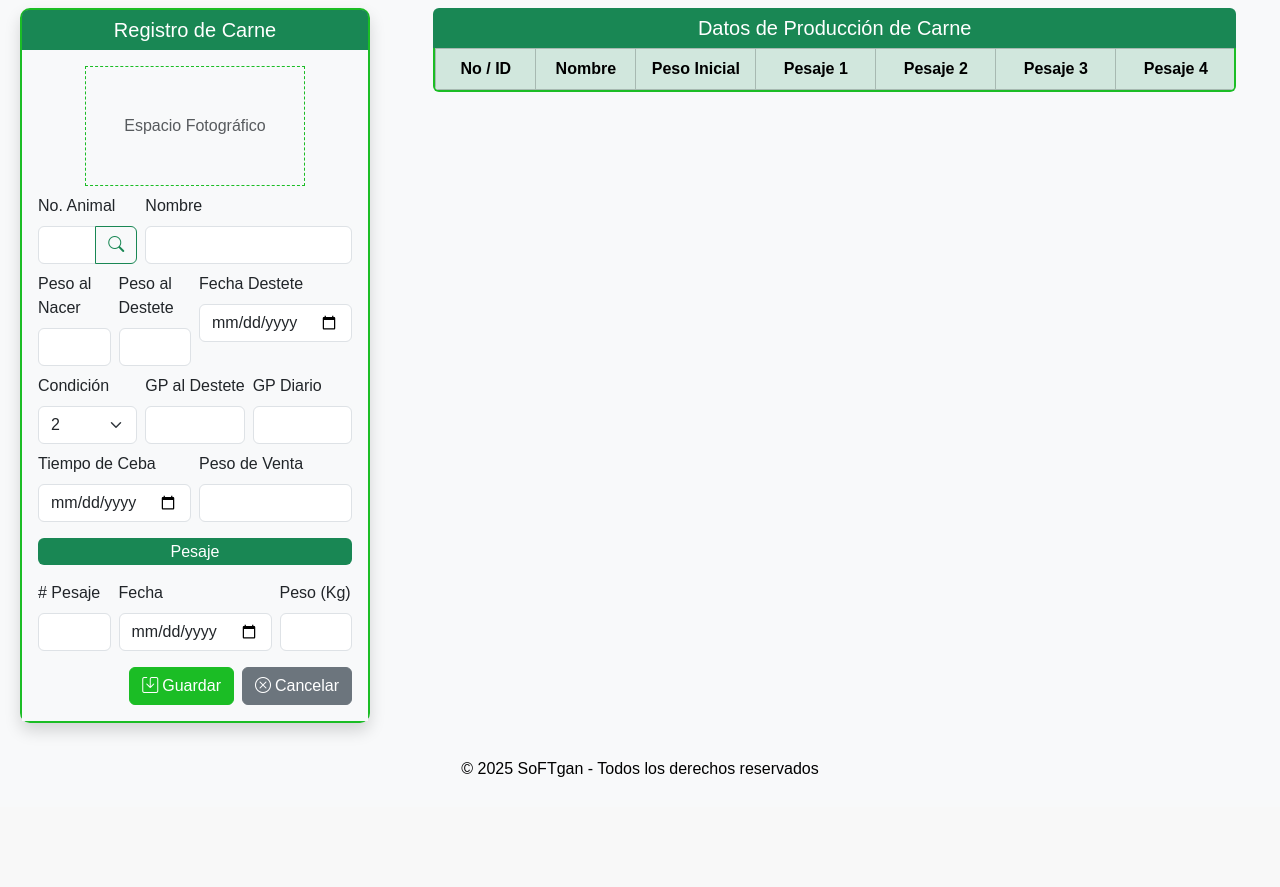
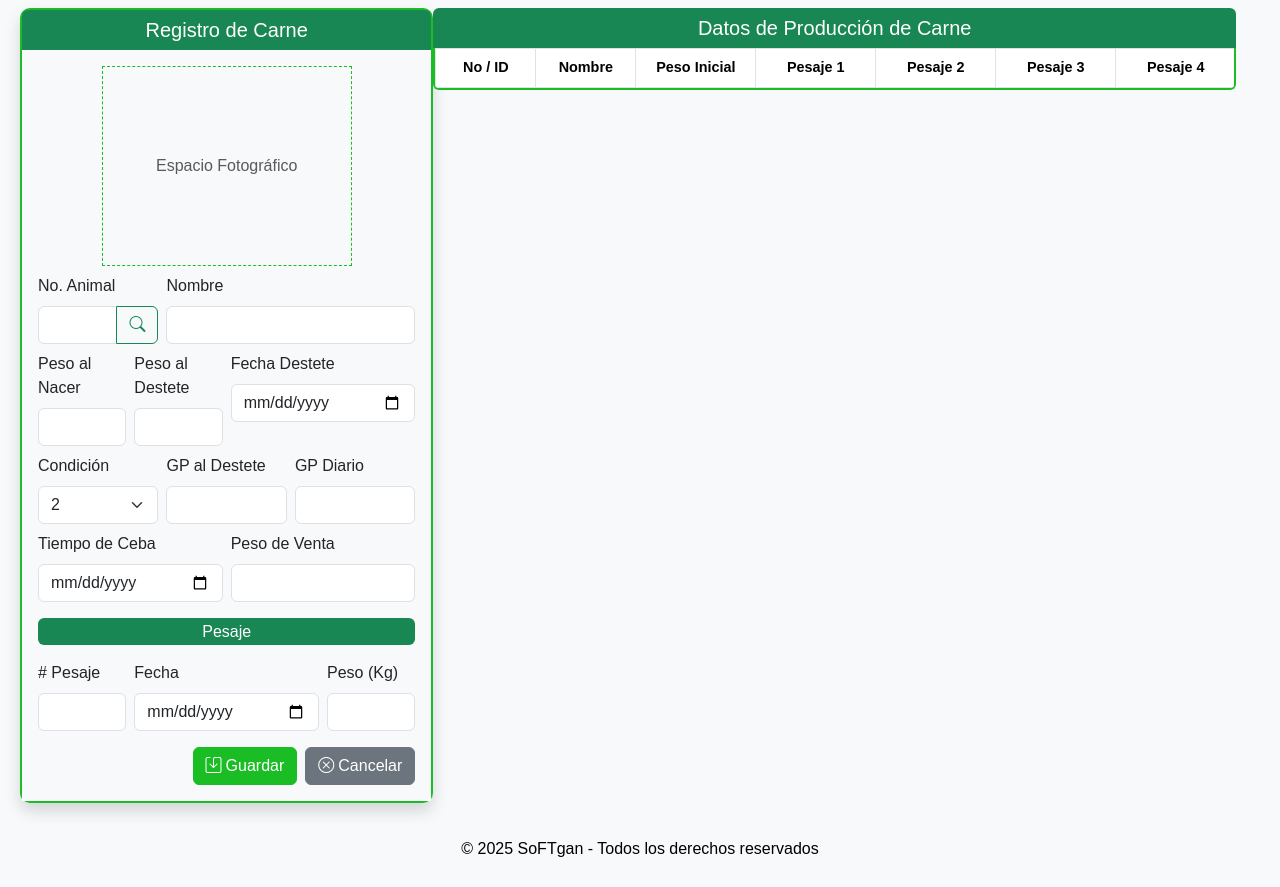
Before and after one commit to eyvervalbuena/softgan-v2, a Flask app: page /registro/carne in a window 1280 px wide. Shown: the part 56-943 px from the top of the page. Before the commit the page ends 833 px from the top, so only its background shows below. Run offline with Flask 3, Linux system fonts and the light colour scheme; lists and menus that the app fills with data are empty.

Commit message:
style: unify UI components

```diff
--- a/app/static/stilos.css
+++ b/app/static/stilos.css
@@ -264,3 +264,34 @@ body {
 .min-w-100{min-width:100px}
 .min-w-120{min-width:120px}
 .text-pink{color:#DF116F!important}
+/* Utilidad: Contenedor de foto en formularios */
+.photo-box{
+    width:100%;
+    max-width:250px;
+    height:200px;
+    border:2px dashed #4C8822;
+    display:flex;
+    align-items:center;
+    justify-content:center;
+    margin:auto;
+    background:#f8f9fa;
+}
+
+/* Encabezado de tablas en verde uniforme */
+.table-header-green{
+    background-color:#198754;
+    color:#fff;
+}
+.table-header-green th{
+    text-align:center;
+    font-weight:bold;
+    padding:0.5rem;
+    font-size:0.9rem;
+}
+
+/* Secciones de formularios */
+.form-section{
+    background:#fff;
+    border-radius:10px;
+    box-shadow:0 0.5rem 1rem rgba(0,0,0,0.15);
+}
--- a/app/templates/almacen_agroquimicos.html
+++ b/app/templates/almacen_agroquimicos.html
@@ -44,7 +44,7 @@
                                 <input type="text" class="form-control" id="Observaciones" name="Observaciones">
                             </div>
                         </div>
-                        <div class="card-footer text-end mt-3">
+                        <div class="d-flex justify-content-end gap-2 mt-3">
                             <button type="submit" class="btn btn-success me-2">
                                 <i class="bi bi-save"></i> Guardar
                             </button>
@@ -62,7 +62,7 @@
             <h5 class="text-success text-center mb-3">Datos de Agroquimicos</h5>
             <div class="table-responsive">
               <table class="table table-bordered table-striped">
-                <thead class="table-success text-center">
+                <thead class="table-header-green text-center">
                         <tr>
                             <th>Nombre</th>
                             <th>Codigo</th>
--- a/app/templates/almacen_insumos.html
+++ b/app/templates/almacen_insumos.html
@@ -45,7 +45,7 @@
                                 <input type="text" class="form-control" id="Observaciones" name="Observaciones">
                             </div>
                         </div>
-                        <div class="card-footer text-end mt-3">
+                        <div class="d-flex justify-content-end gap-2 mt-3">
                             <button type="submit" class="btn btn-success me-2">
                                 <i class="bi bi-save"></i> Guardar
                             </button>
@@ -63,7 +63,7 @@
             <h5 class="text-success text-center mb-3">Datos de Insumos</h5>
             <div class="table-responsive">
               <table class="table table-bordered table-striped">
-                <thead class="table-success text-center">
+                <thead class="table-header-green text-center">
                         <tr>
                             <th>Nombre</th>
                             <th>Codigo</th>
--- a/app/templates/almacen_maquinaria.html
+++ b/app/templates/almacen_maquinaria.html
@@ -41,7 +41,7 @@
                                 <input type="text" class="form-control" id="Observaciones" name="Observaciones">
                             </div>
                         </div>
-                        <div class="card-footer text-end mt-3">
+                        <div class="d-flex justify-content-end gap-2 mt-3">
                             <button type="submit" class="btn btn-success me-2">
                                 <i class="bi bi-save"></i> Guardar
                             </button>
@@ -59,7 +59,7 @@
             <h5 class="text-success text-center mb-3">Datos de Maquinaria</h5>
             <div class="table-responsive">
               <table class="table table-bordered table-striped">
-                <thead class="table-success text-center">
+                <thead class="table-header-green text-center">
                         <tr>
                             <th>Nombre</th>
                             <th>Codigo</th>
--- a/app/templates/registro_carne.html
+++ b/app/templates/registro_carne.html
@@ -4,13 +4,13 @@
 <div class="container-fluid mt-2">
     <div class="row g-0 align-items-start">
         <div class="col-md-4 ps-0 me-n2">
-            <div class="login-box p-0 border border-2 border-sg-green">
+            <div class="form-section p-0 border border-2 border-sg-green">
                 <div class="bg-success text-white text-center py-2 rounded-top">
                     <h5 class="mb-0">Registro de Carne</h5>
                 </div>
                 <div class="p-3 bg-light">
                     <div class="text-center mb-2">
-                        <div class="border-dashed-sg-green photo-placeholder">
+                        <div class="border-dashed-sg-green photo-box">
                             <span class="text-muted">Espacio Fotográfico</span>
                         </div>
                     </div>
@@ -100,7 +100,7 @@
                 </div>
                 <div class="table-responsive border border-2 border-sg-green border-top-0 rounded-bottom bg-light">
                     <table class="table table-bordered table-hover align-middle mb-0">
-                        <thead class="table-success text-center">
+                        <thead class="table-header-green text-center">
                             <tr>
                                 <th class="min-w-100">No / ID</th>
                                 <th class="min-w-100">Nombre</th>
--- a/app/templates/registro_ciclo.html
+++ b/app/templates/registro_ciclo.html
@@ -50,7 +50,7 @@
               <label class="form-label">Detalles de Productos Aplicados</label>
               <div class="table-responsive">
                 <table class="table table-bordered table-sm text-center">
-                  <thead class="table-success">
+                  <thead class="table-header-green">
                     <tr>
                       <th>Producto</th>
                       <th>Lote</th>
@@ -107,7 +107,7 @@
       <h5 class="text-success text-center mb-3">Datos de Semovientes</h5>
       <div class="table-responsive">
         <table class="table table-bordered table-striped">
-          <thead class="table-success text-center">
+          <thead class="table-header-green text-center">
             <tr>
               <th>No / ID</th>
               <th>Nombre</th>
--- a/app/templates/registro_crias.html
+++ b/app/templates/registro_crias.html
@@ -4,7 +4,7 @@
 <div class="container-fluid mt-2">
     <div class="row g-0 align-items-start">
         <div class="col-md-4 ps-0 me-n2">
-            <div class="login-box p-0 border border-2 border-sg-green">
+            <div class="form-section p-0 border border-2 border-sg-green">
                 <div class="bg-success text-white text-center py-2 rounded-top">
                     <h5 class="mb-0">Registro de Cría</h5>
                 </div>
@@ -20,7 +20,7 @@
                 </div>
                 <div class="table-responsive border border-2 border-sg-green border-top-0 rounded-bottom bg-light">
                     <table class="table table-bordered table-hover align-middle mb-0">
-                        <thead class="table-success text-center">
+                        <thead class="table-header-green text-center">
                             <tr>
                                 <th class="min-w-100">No / ID</th>
                                 <th class="min-w-100">Nombre</th>
--- a/app/templates/registro_hembras.html
+++ b/app/templates/registro_hembras.html
@@ -7,13 +7,13 @@
 <div class="container-fluid bg-light min-vh-90">
         <div class="row pt-3">
             <div class="col-md-3">
-                <div class="login-box p-0 border border-2 border-sg-green">
+                <div class="form-section p-0 border border-2 border-sg-green">
                     <div class="bg-success text-white text-center py-2 rounded-top">
                         <h4 class="mb-0"><i class="bi bi-journal-plus me-2"></i>Registro de Hembra</h4>
                     </div>
                     <form class="p-3">
                         <div class="mb-3 text-center">
-                            <div class="d-flex flex-column align-items-center justify-content-center border-dashed-sg-green photo-placeholder text-muted bg-light rounded">
+                            <div class="d-flex flex-column align-items-center justify-content-center border-dashed-sg-green photo-box text-muted bg-light rounded">
                                 <i class="bi bi-camera fs-1"></i>
                                 <span>Espacio Fotográfico</span>
                             </div>
@@ -128,7 +128,7 @@
                     </div>
                     <div class="table-responsive border border-2 border-sg-green border-top-0 rounded-bottom bg-light">
                         <table class="table table-bordered table-hover align-middle mb-0">
-                            <thead class="table-success text-center">
+                            <thead class="table-header-green text-center">
                                 <tr>
                                     <th>No / ID</th>
                                     <th>Nombre</th>
--- a/app/templates/registro_leche.html
+++ b/app/templates/registro_leche.html
@@ -4,13 +4,13 @@
 <div class="container-fluid mt-2">
     <div class="row">
         <div class="col-md-4 ps-0">
-            <div class="login-box p-0 border border-2 border-sg-green">
+            <div class="form-section p-0 border border-2 border-sg-green">
                 <div class="bg-success text-white text-center py-2 rounded-top">
                     <h5 class="mb-0">Registro de Leche</h5>
                 </div>
                 <div class="p-3 bg-light">
                     <div class="text-center mb-3">
-                        <div class="border-dashed-sg-green photo-placeholder">
+                        <div class="border-dashed-sg-green photo-box">
                             <span class="text-muted">Espacio Fotográfico</span>
                         </div>
                     </div>
@@ -110,7 +110,7 @@
                 </div>
                 <div class="table-responsive border border-2 border-sg-green border-top-0 rounded-bottom bg-light">
                     <table class="table table-bordered table-hover align-middle mb-0">
-                        <thead class="table-success text-center">
+                        <thead class="table-header-green text-center">
                             <tr>
                                 <th>No / ID</th>
                                 <th>Nombre</th>
--- a/app/templates/registro_machos.html
+++ b/app/templates/registro_machos.html
@@ -7,13 +7,13 @@
 <div class="container-fluid bg-light min-vh-90">
     <div class="row pt-3">
         <div class="col-md-3">
-            <div class="login-box p-0 border border-2 border-sg-green">
+            <div class="form-section p-0 border border-2 border-sg-green">
                 <div class="bg-success text-white text-center py-2 rounded-top">
                     <h4 class="mb-0"><i class="bi bi-journal-plus me-2"></i>Registro de Macho</h4>
                 </div>
                 <form class="p-3">
                     <div class="mb-3 text-center">
-                        <div class="d-flex flex-column align-items-center justify-content-center border-dashed-sg-green photo-placeholder text-muted bg-light rounded">
+                        <div class="d-flex flex-column align-items-center justify-content-center border-dashed-sg-green photo-box text-muted bg-light rounded">
                             <i class="bi bi-camera fs-1"></i>
                             <span>Espacio Fotográfico</span>
                         </div>
@@ -127,7 +127,7 @@
                 </div>
                 <div class="table-responsive border border-2 border-sg-green border-top-0 rounded-bottom bg-light">
                     <table class="table table-bordered table-hover align-middle mb-0">
-                        <thead class="table-success text-center">
+                        <thead class="table-header-green text-center">
                             <tr>
                                 <th>No / ID</th>
                                 <th>Nombre</th>
--- a/app/templates/registro_partos.html
+++ b/app/templates/registro_partos.html
@@ -4,13 +4,13 @@
 <div class="container-fluid mt-2">
     <div class="row g-0 align-items-start">
         <div class="col-md-4 ps-0 me-n2">
-            <div class="login-box p-0 border border-2 border-sg-green">
+            <div class="form-section p-0 border border-2 border-sg-green">
                 <div class="bg-success text-white text-center py-2 rounded-top">
                     <h5 class="mb-0">Registro de Partos</h5>
                 </div>
                 <div class="p-3 bg-light">
                     <div class="text-center mb-2">
-                        <div class="border-dashed-sg-green photo-placeholder">
+                        <div class="border-dashed-sg-green photo-box">
                             <span class="text-muted">Espacio Fotográfico</span>
                         </div>
                     </div>
@@ -107,7 +107,7 @@
                 </div>
                 <div class="table-responsive border border-2 border-sg-green border-top-0 rounded-bottom bg-light">
                     <table class="table table-bordered table-hover align-middle mb-0">
-                        <thead class="table-success text-center">
+                        <thead class="table-header-green text-center">
                             <tr>
                                 <th>No / ID</th>
                                 <th>Nombre</th>
```
Also changed, not shown: app/templates/registro_individual.html (+4 -4 lines), app/templates/registro_patologia.html (+4 -4 lines).
